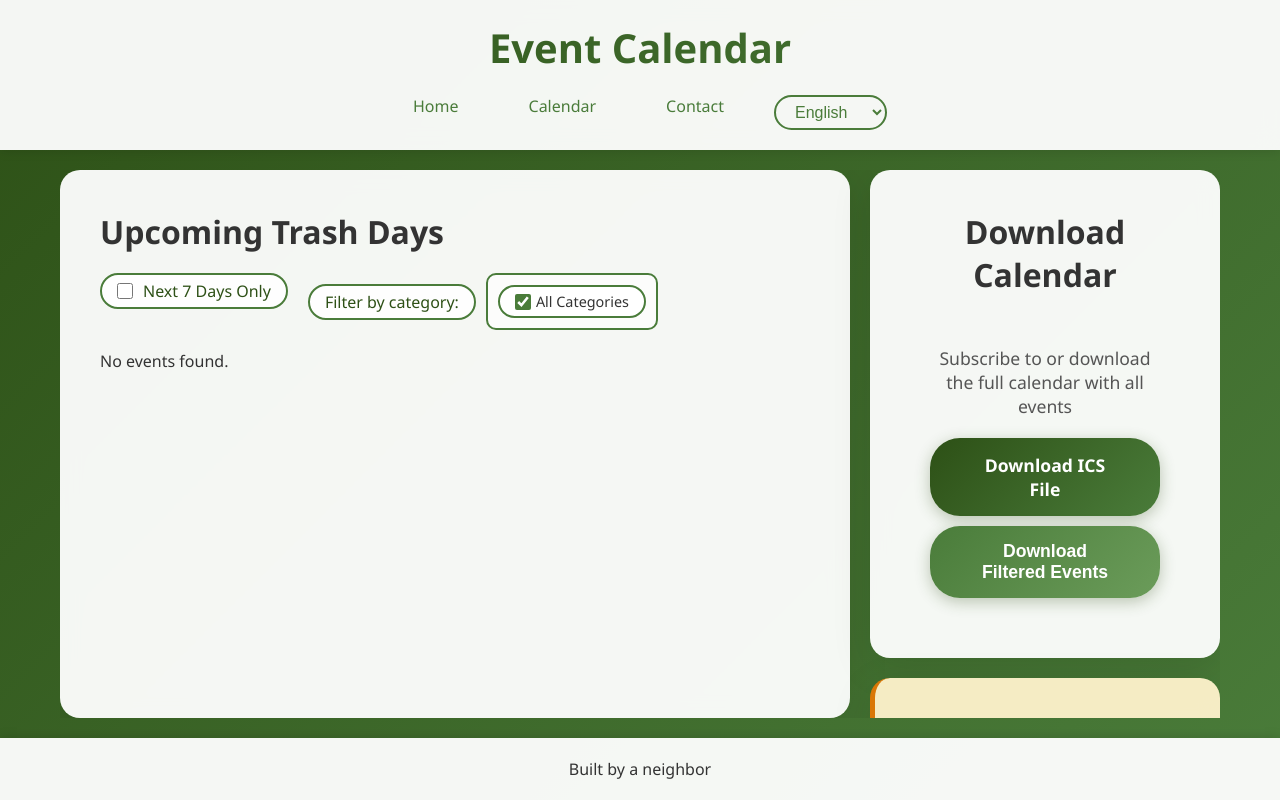
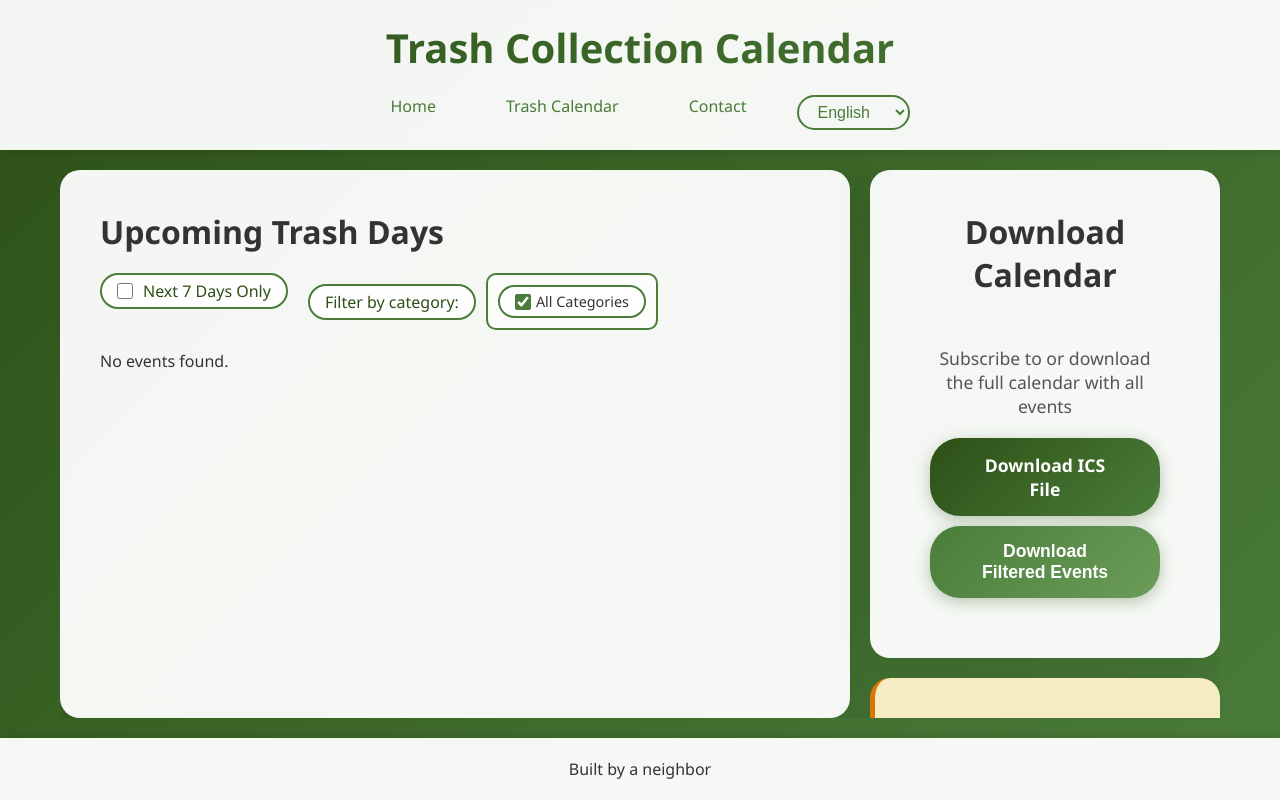
Before and after one commit to medotwork/bewohnervonrorbas, a website: page website/src/calendar.html in a window 1280 px wide. Drawn offline with Linux system fonts and the light colour scheme; no server answers.

Commit message:
updated titles and icon

```diff
--- a/website/src/calendar.html
+++ b/website/src/calendar.html
@@ -8,6 +8,7 @@
     <meta name="keywords" content="Rorbas Abfallkalender, trash calendar, waste collection dates, garbage schedule, Kehricht, Recycling, Grüngut">
 
     <!-- Favicon -->
+    <link rel="icon" type="image/svg+xml" href="/favicon.svg">
     <link rel="icon" type="image/x-icon" href="/favicon.ico">
     <link rel="icon" type="image/png" sizes="32x32" href="/favicon-32x32.png">
     <link rel="icon" type="image/png" sizes="16x16" href="/favicon-16x16.png">
@@ -72,11 +73,11 @@
 </head>
 <body>
     <header>
-        <h1 data-i18n="page-title">Event Calendar</h1>
+        <h1 data-i18n="page-title">Trash Collection Calendar</h1>
         <nav>
             <ul>
                 <li><a href="index.html" data-i18n="nav-home">Home</a></li>
-                <li><a href="calendar.html" data-i18n="nav-calendar">Calendar</a></li>
+                <li><a href="calendar.html" data-i18n="nav-calendar">Trash Calendar</a></li>
                 <li><a href="contact.html" data-i18n="nav-contact">Contact</a></li>
                 <li>
                     <select id="language-selector" class="language-selector">
--- a/website/src/js/calendar.js
+++ b/website/src/js/calendar.js
@@ -4,9 +4,9 @@
 // Translation data
 const translations = {
     en: {
-        'page-title': 'Event Calendar',
+        'page-title': 'Trash Collection Calendar',
         'nav-home': 'Home',
-        'nav-calendar': 'Calendar',
+        'nav-calendar': 'Trash Calendar',
         'nav-contact': 'Contact',
         'upcoming-events': 'Upcoming Trash Days',
         'loading-calendar': 'Loading calendar...',
@@ -31,9 +31,9 @@ const translations = {
         'filter-next-7-days': 'Next 7 Days Only'
     },
     de: {
-        'page-title': 'Veranstaltungskalender',
+        'page-title': 'Abfallkalender',
         'nav-home': 'Startseite',
-        'nav-calendar': 'Kalender',
+        'nav-calendar': 'Abfallkalender',
         'nav-contact': 'Kontakt',
         'upcoming-events': 'Kommende Müllabfuhrtage',
         'loading-calendar': 'Kalender wird geladen...',
```
Also changed, not shown: website/src/contact.html (+2 -1 lines), website/src/index.html (+2 -1 lines), website/src/favicon.ico (renamed from website/favicon.ico), website/src/favicon.svg (added).
